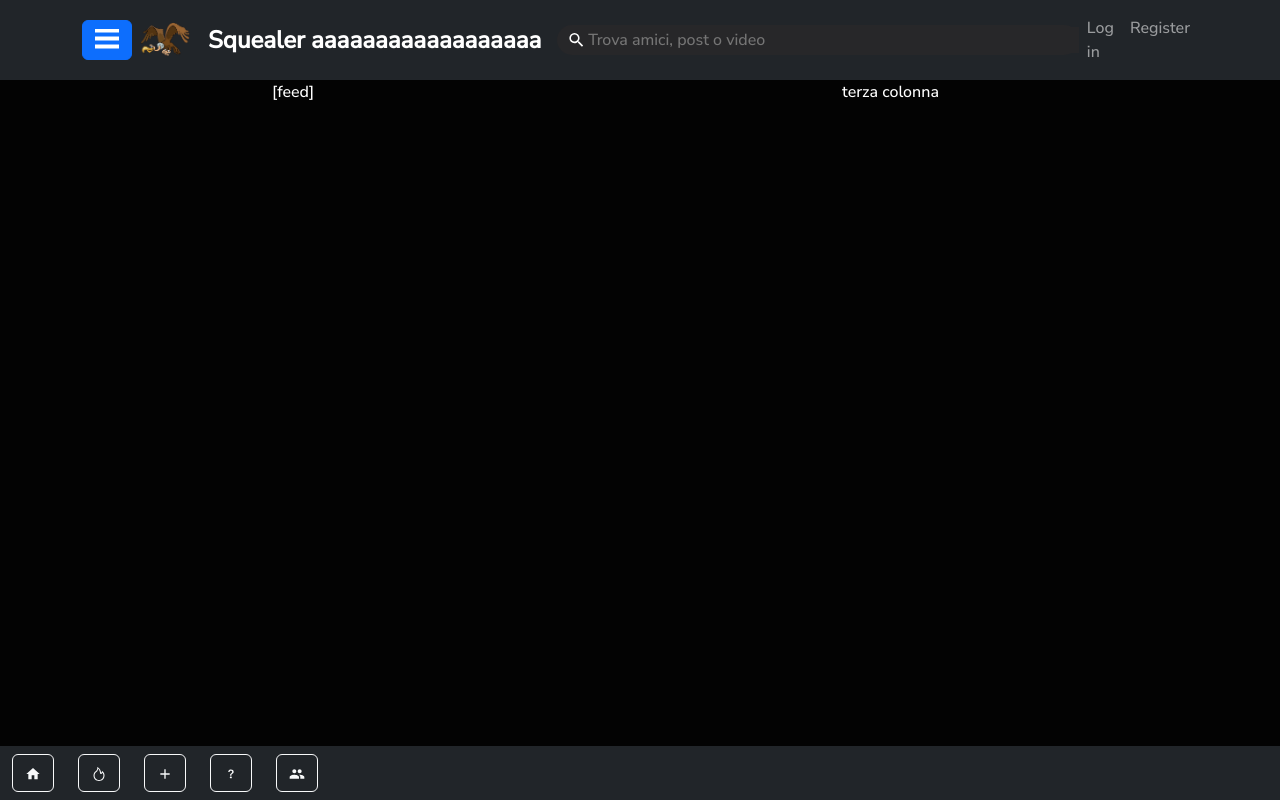
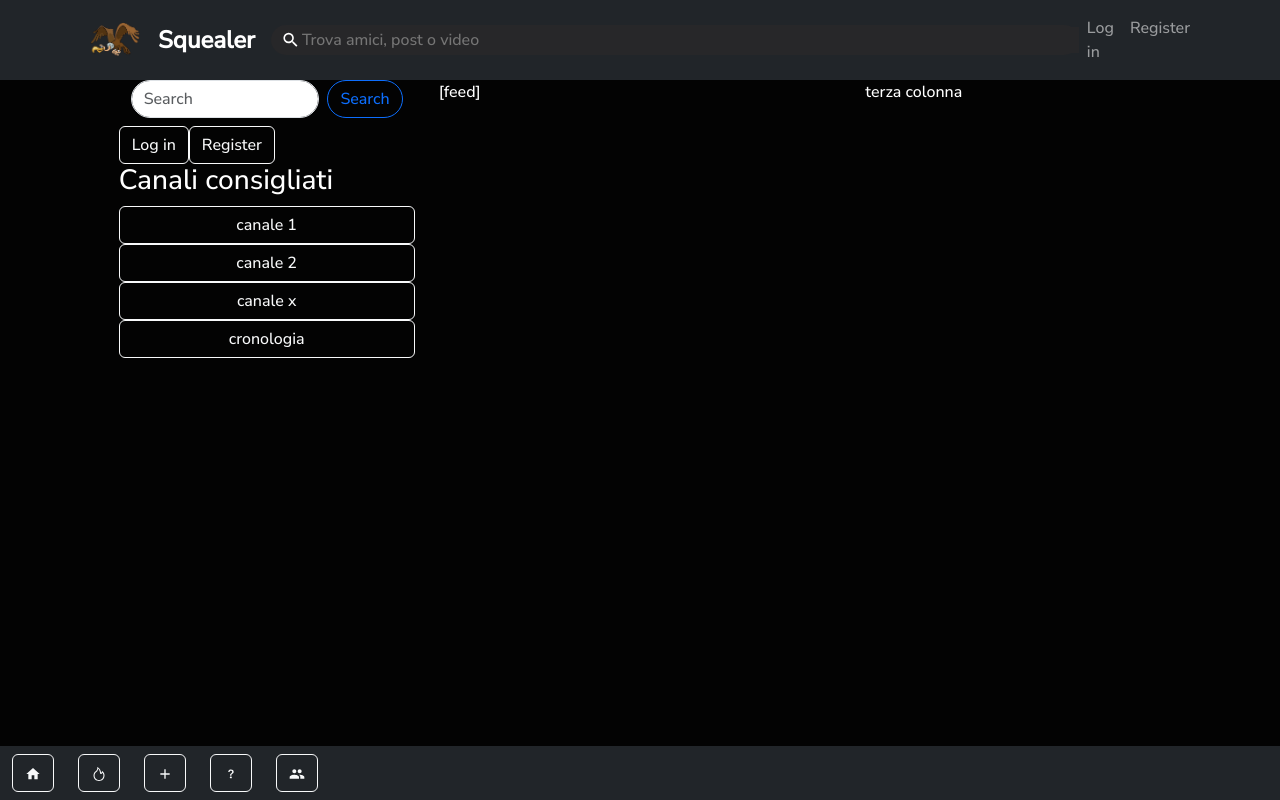
Before and after one commit to manTo16/Squealer, a React (Create React App) app in the folder app/: page / in a window 1280 px wide. Built offline with nearby package versions, Linux system fonts and the light colour scheme.

Commit message:
responsive sidebar

```diff
--- a/app/src/components/Navbar.tsx
+++ b/app/src/components/Navbar.tsx
@@ -29,7 +29,7 @@ export default function Navbar() {
       <NavbarBootstrap.Brand className="d-flex align-items-center">
         <SidebarComponent />
         <img src={Logo} alt="" width="50" height="50" className="d-inline-block align-top mx-2" />
-        <span className='Logo'>Squealer aaaaaaaaaaaaaaaaaa</span>
+        <span className='Logo'>Squealer</span>
       </NavbarBootstrap.Brand>
 
       <div className="d-flex align-items-center flex-grow-1"> {/* Utilizzo di flex-grow per l'espansione */}
--- a/app/src/components/Sidebar/SidebarComponent.tsx
+++ b/app/src/components/Sidebar/SidebarComponent.tsx
@@ -3,7 +3,7 @@ import { useState } from 'react';
 import Button from 'react-bootstrap/Button';
 import Offcanvas from 'react-bootstrap/Offcanvas';
 
-import Searchbar from '../Searchbar';
+import SidebarContent from './SidebarContent';
 
 import "./SidebarComponent.css";
 
@@ -15,7 +15,7 @@ function SidebarComponent() {
 
   return (
     <>
-      <Button variant="primary" onClick={handleShow}>
+      <Button variant="primary" onClick={handleShow} className='d-lg-none'>
       <svg  xmlns="http://www.w3.org/2000/svg" viewBox="0 0 24 24"
             width="24" height="24"  fill="currentColor"
             stroke="currentColor"   stroke-width="1"
@@ -30,32 +30,7 @@ function SidebarComponent() {
         </Offcanvas.Header>
 
         <Offcanvas.Body>
-
-          <Searchbar />
-
-          <Button variant="outline-light" href="/login">
-            Log in
-          </Button>
-          <Button variant="outline-light" href="/register">
-            Register
-          </Button>
-
-
-          <h3 className="sidebar-title">Canali consigliati</h3>
-          <div className="channels-wrapper">
-            <Button variant="outline-light">
-              canale 1
-            </Button>
-            <Button variant="outline-light">
-              canale 2
-            </Button>
-            <Button variant="outline-light">
-              canale x
-            </Button>
-            <Button variant="outline-light">
-              cronologia
-            </Button>
-          </div>
+          <SidebarContent />
         </Offcanvas.Body>
       </Offcanvas>
     </>
--- /dev/null
+++ b/app/src/components/Sidebar/SidebarContent.tsx
@@ -0,0 +1,37 @@
+import Button from 'react-bootstrap/Button';
+import Offcanvas from 'react-bootstrap/Offcanvas';
+
+import Searchbar from '../Searchbar';
+
+
+export default function SidebarContent() {
+    return(
+    <div>
+        <Searchbar />
+
+        <Button variant="outline-light" href="/login">
+          Log in
+        </Button>
+        <Button variant="outline-light" href="/register">
+          Register
+        </Button>
+
+
+        <h3 className="sidebar-title">Canali consigliati</h3>
+        <div className="channels-wrapper">
+          <Button variant="outline-light">
+            canale 1
+          </Button>
+          <Button variant="outline-light">
+            canale 2
+          </Button>
+          <Button variant="outline-light">
+            canale x
+          </Button>
+          <Button variant="outline-light">
+            cronologia
+          </Button>
+        </div>
+    </div>
+    )
+}
--- a/app/src/pages/Home.tsx
+++ b/app/src/pages/Home.tsx
@@ -6,6 +6,7 @@ import Col from 'react-bootstrap/Col'
 import SidebarComponent from '../components/Sidebar/SidebarComponent'
 import Searchbar from '../components/Searchbar'
 import Feed from '../components/Feed/Feed'
+import SidebarContent from '../components/Sidebar/SidebarContent'
 
 import "./Home.css"
 
@@ -14,19 +15,19 @@ import "./Home.css"
 export default function Home() {
   return (
     <div>
-      <Container className='h-100'>
+      <Container fluid>
 
         <Row xs={12} lg={12} className="main-row">
 
-          <Col xs={0} lg={2} className='sidebar-wrapper'>
-
+          <Col xs={0} lg={{ span: 3, offset: 1 }} className='d-none d-lg-block'>
+            <SidebarContent />
           </Col>
 
-          <Col xs={12} lg={6} className='content-wrapper'>
+          <Col xs={12} lg={4} className='content-wrapper'>
             <Feed/>
           </Col>
 
-          <Col xs={0} lg={4} className='right-column-wrapper'>
+          <Col xs={0} lg={4} className='d-none d-lg-block'>
             <p>terza colonna</p>
           </Col>
 
```
